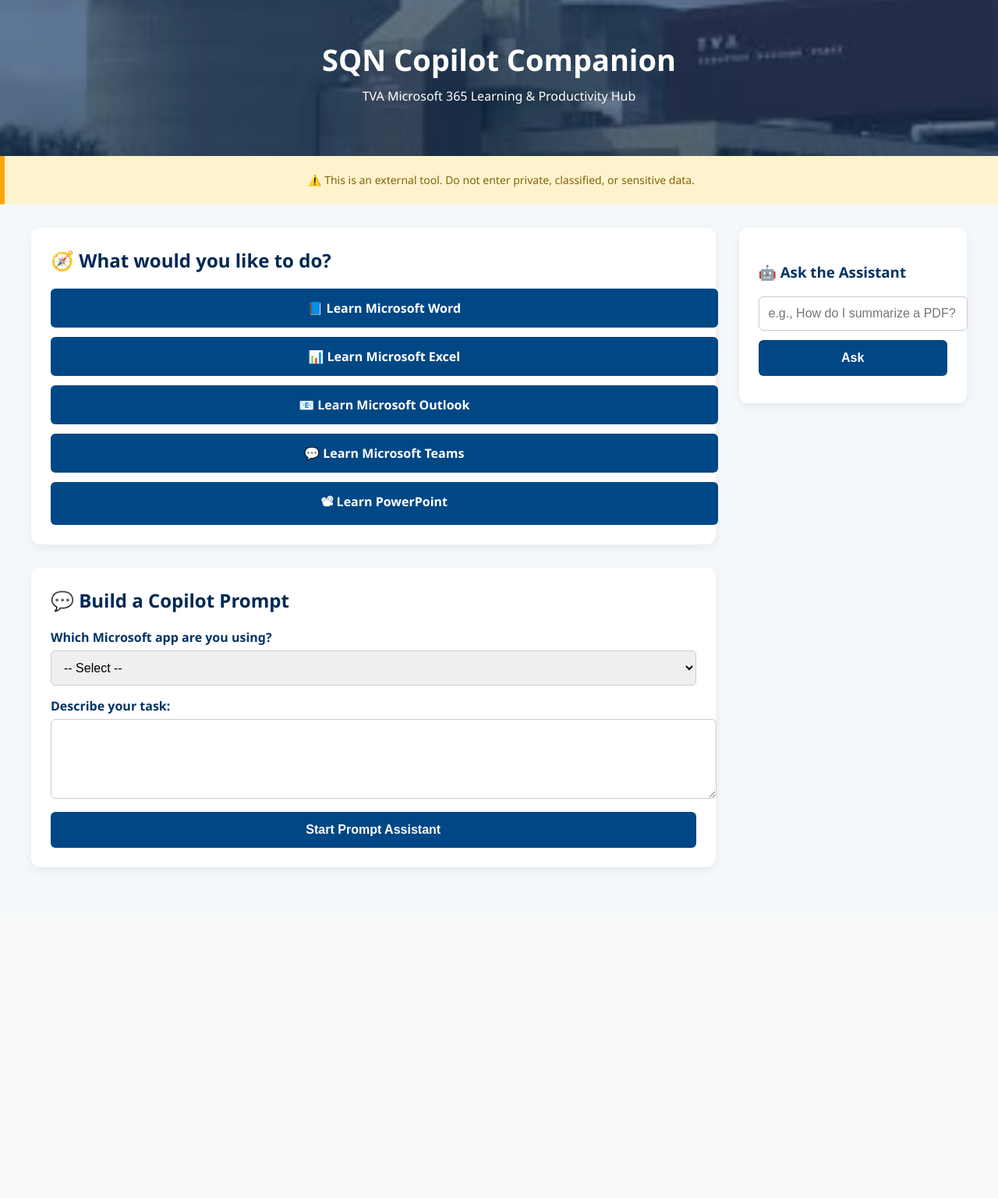
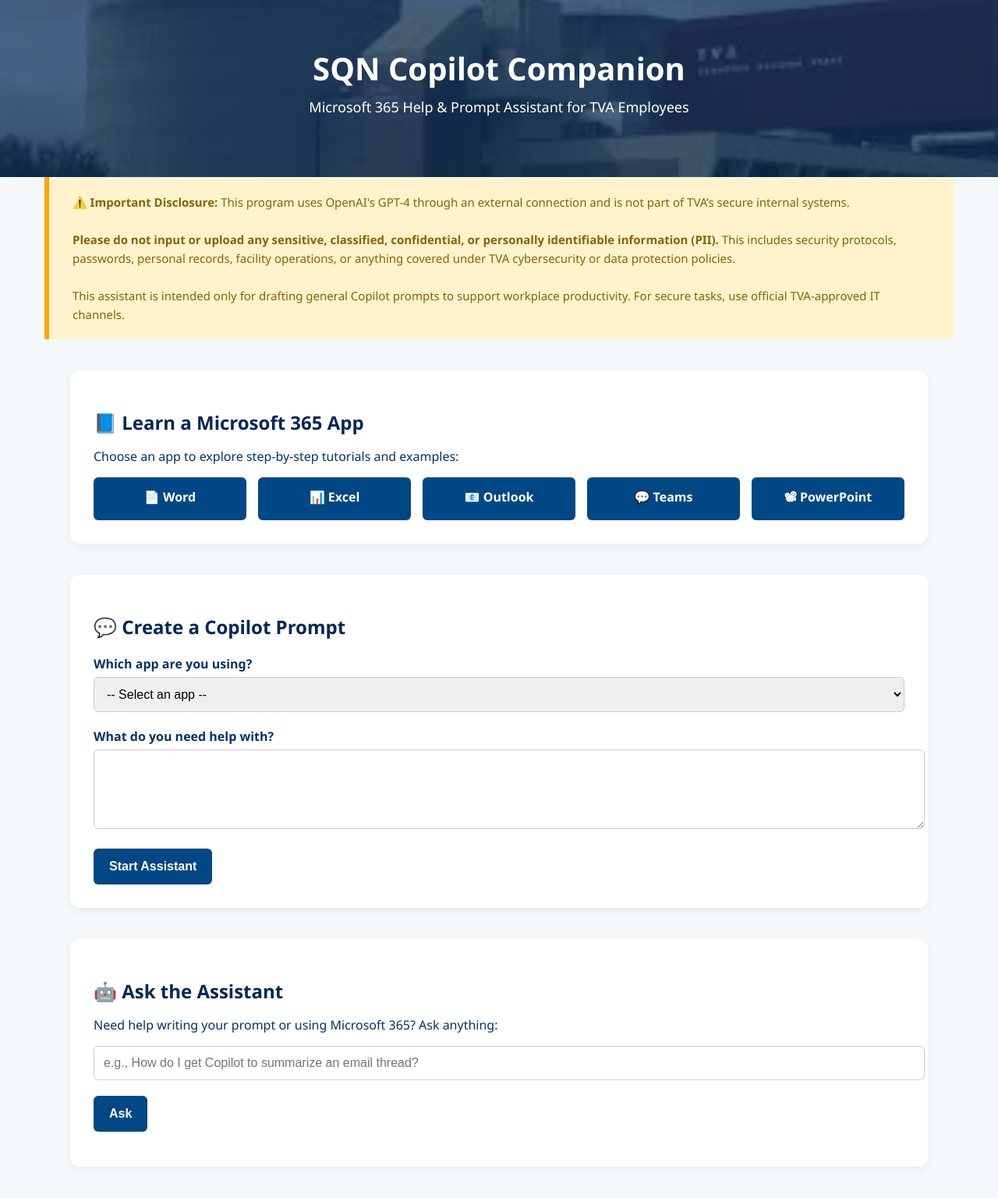
Before and after one commit to boombee101/copilot_app, a Flask app: page /home in a window 1280 px wide. Shown: the whole page at 78% size. Before the commit the page ends 1115 px from the top, so only its background shows below. Run offline with Flask 3, Linux system fonts and the light colour scheme; the visitor is signed in with stand-in values (Sample User, id 1).

Commit message:
Redesigned homepage layout for SQN Copilot Companion

```diff
--- a/templates/home.html
+++ b/templates/home.html
@@ -1,18 +1,19 @@
 <!DOCTYPE html>
 <html>
 <head>
-    <title>SQN Copilot Companion – Microsoft 365 Hub</title>
+    <title>SQN Copilot Companion | Microsoft 365 Help Center</title>
     <style>
         body {
             font-family: "Segoe UI", Tahoma, sans-serif;
             background-color: #f4f8fb;
             color: #003366;
             margin: 0;
+            padding: 0;
         }
 
         .header {
             background: url("/static/images/sqn2.jpg") center center/cover no-repeat;
-            padding: 50px 20px;
+            padding: 60px 20px;
             text-align: center;
             color: white;
             position: relative;
@@ -20,7 +21,7 @@
 
         .header::after {
             content: "";
-            background: rgba(0, 40, 85, 0.6);
+            background: rgba(0, 40, 85, 0.7);
             position: absolute;
             top: 0; left: 0; width: 100%; height: 100%;
             z-index: 0;
@@ -31,79 +32,94 @@
             z-index: 1;
         }
 
-        .header h1 {
+        .header-content h1 {
             margin: 0;
-            font-size: 38px;
+            font-size: 40px;
+            font-weight: bold;
         }
 
-        .header p {
-            font-size: 16px;
+        .header-content p {
+            font-size: 18px;
             margin-top: 10px;
         }
 
-        .container {
-            max-width: 1200px;
-            margin: auto;
-            padding: 30px;
-            display: flex;
-            gap: 30px;
+        .disclaimer {
+            background-color: #fff3cd;
+            color: #856404;
+            border-left: 6px solid #ffa502;
+            padding: 20px 30px;
+            margin: 0 auto;
+            font-size: 15px;
+            line-height: 1.6;
+            max-width: 1100px;
         }
 
-        .main {
-            flex: 3;
-        }
-
-        .sidebar {
-            flex: 1;
-            display: flex;
-            flex-direction: column;
-            gap: 20px;
-        }
-
-        .card {
-            background: white;
-            padding: 25px;
-            border-radius: 12px;
-            box-shadow: 0 4px 12px rgba(0,0,0,0.06);
+        .container {
+            max-width: 1100px;
+            margin: 40px auto;
+            padding: 0 20px;
         }
 
         h2 {
-            margin-top: 0;
+            font-size: 24px;
+            margin-bottom: 10px;
             color: #002855;
         }
 
-        .btn {
-            display: block;
-            width: 100%;
+        .section {
+            background: white;
+            padding: 30px;
+            border-radius: 12px;
+            box-shadow: 0 4px 12px rgba(0,0,0,0.05);
+            margin-bottom: 40px;
+        }
+
+        .grid-buttons {
+            display: flex;
+            flex-wrap: wrap;
+            gap: 15px;
+        }
+
+        .grid-buttons a {
+            flex: 1 1 150px;
+            text-align: center;
             padding: 14px;
-            margin-top: 12px;
             background-color: #004785;
             color: white;
             font-weight: bold;
-            border: none;
+            text-decoration: none;
             border-radius: 6px;
-            cursor: pointer;
-            font-size: 16px;
-            text-align: center;
-            text-decoration: none;
+            transition: background 0.2s ease;
         }
 
-        .section {
-            margin-bottom: 30px;
+        .grid-buttons a:hover {
+            background-color: #003366;
         }
 
         label {
             font-weight: bold;
             display: block;
-            margin: 15px 0 6px;
+            margin: 20px 0 6px;
         }
 
-        textarea, select, input[type="text"] {
+        input[type="text"], select, textarea {
             width: 100%;
             padding: 12px;
+            border: 1px solid #ccc;
+            border-radius: 6px;
+            font-size: 16px;
+        }
+
+        button {
+            margin-top: 20px;
+            background-color: #004785;
+            color: white;
+            border: none;
+            padding: 14px 20px;
+            font-weight: bold;
             font-size: 16px;
             border-radius: 6px;
-            border: 1px solid #ccc;
+            cursor: pointer;
         }
 
         textarea[readonly] {
@@ -111,24 +127,8 @@
             font-family: monospace;
         }
 
-        .history li {
-            margin-bottom: 10px;
-            font-size: 15px;
-        }
-
-        .disclaimer {
-            background-color: #fff3cd;
-            color: #856404;
-            border-left: 6px solid #ffa502;
-            padding: 20px;
-            font-size: 14px;
-            line-height: 1.6;
-            margin: 0;
-            text-align: center;
-        }
-
         .back-link {
-            margin-top: 20px;
+            margin-top: 30px;
             display: inline-block;
             color: #004785;
             text-decoration: none;
@@ -136,20 +136,13 @@
         }
     </style>
     <script>
-        function copyPrompt() {
-            const box = document.getElementById("finalPromptBox");
-            box.select();
-            document.execCommand("copy");
-            alert("Prompt copied to clipboard!");
-        }
-
         async function askGptHelp() {
             const input = document.getElementById("gptQuestion");
             const responseBox = document.getElementById("gptResponse");
             const question = input.value.trim();
             if (!question) return;
 
-            responseBox.innerText = "🤖 Thinking...";
+            responseBox.innerText = "Thinking...";
             const res = await fetch("/ask_gpt", {
                 method: "POST",
                 headers: { 'Content-Type': 'application/json' },
@@ -157,7 +150,14 @@
             });
 
             const data = await res.json();
-            responseBox.innerText = data.answer || "⚠️ Something went wrong.";
+            responseBox.innerText = data.answer || "Something went wrong.";
+        }
+
+        function copyPrompt() {
+            const box = document.getElementById("finalPromptBox");
+            box.select();
+            document.execCommand("copy");
+            alert("Prompt copied!");
         }
 
         function toggleManual() {
@@ -171,33 +171,40 @@
     <div class="header">
         <div class="header-content">
             <h1>SQN Copilot Companion</h1>
-            <p>TVA Microsoft 365 Learning & Productivity Hub</p>
+            <p>Microsoft 365 Help & Prompt Assistant for TVA Employees</p>
         </div>
     </div>
 
     <div class="disclaimer">
-        ⚠️ This is an external tool. Do not enter private, classified, or sensitive data.
+        <strong>⚠️ Important Disclosure:</strong> This program uses OpenAI's GPT-4 through an external connection and is not part of TVA’s secure internal systems.
+        <br><br>
+        <strong>Please do not input or upload any sensitive, classified, confidential, or personally identifiable information (PII).</strong>
+        This includes security protocols, passwords, personal records, facility operations, or anything covered under TVA cybersecurity or data protection policies.
+        <br><br>
+        This assistant is intended only for drafting general Copilot prompts to support workplace productivity. For secure tasks, use official TVA-approved IT channels.
     </div>
 
     <div class="container">
-        <div class="main">
 
-            <div class="card section">
-                <h2>🧭 What would you like to do?</h2>
-                <a class="btn" href="/learn/word">📘 Learn Microsoft Word</a>
-                <a class="btn" href="/learn/excel">📊 Learn Microsoft Excel</a>
-                <a class="btn" href="/learn/outlook">📧 Learn Microsoft Outlook</a>
-                <a class="btn" href="/learn/teams">💬 Learn Microsoft Teams</a>
-                <a class="btn" href="/learn/powerpoint">📽 Learn PowerPoint</a>
+        <div class="section">
+            <h2>📘 Learn a Microsoft 365 App</h2>
+            <p>Choose an app to explore step-by-step tutorials and examples:</p>
+            <div class="grid-buttons">
+                <a href="/learn/word">📄 Word</a>
+                <a href="/learn/excel">📊 Excel</a>
+                <a href="/learn/outlook">📧 Outlook</a>
+                <a href="/learn/teams">💬 Teams</a>
+                <a href="/learn/powerpoint">📽 PowerPoint</a>
+            </div>
         </div>
 
-            <form method="post" class="card section">
-                <h2>💬 Build a Copilot Prompt</h2>
+        <form method="post" class="section">
+            <h2>💬 Create a Copilot Prompt</h2>
 
             {% if not questions and not final_prompt %}
-                    <label for="app">Which Microsoft app are you using?</label>
+                <label for="app">Which app are you using?</label>
                 <select name="app" id="app" required>
-                        <option value="">-- Select --</option>
+                    <option value="">-- Select an app --</option>
                     <option value="Word">Word</option>
                     <option value="Excel">Excel</option>
                     <option value="Outlook">Outlook</option>
@@ -205,33 +212,32 @@
                     <option value="PowerPoint">PowerPoint</option>
                 </select>
 
-                    <label for="task">Describe your task:</label>
+                <label for="task">What do you need help with?</label>
                 <textarea name="task" id="task" rows="4" required></textarea>
 
-                    <button type="submit" class="btn">Start Prompt Assistant</button>
+                <button type="submit">Start Assistant</button>
 
             {% elif questions and not final_prompt %}
-                    <h3>✏️ Please answer these follow-up questions:</h3>
+                <h3>✏️ Follow-Up Questions</h3>
                 {% for question in questions %}
                     <label>{{ question }}</label>
                     <input type="text" name="answer_{{ loop.index0 }}">
                 {% endfor %}
                 <input type="hidden" name="original_task" value="{{ original_task }}">
-                    <button type="submit" class="btn">Generate Final Prompt</button>
+                <button type="submit">Generate Prompt</button>
 
             {% elif final_prompt %}
-                    <h3>✅ Final Copilot Prompt:</h3>
+                <h3>✅ Final Copilot Prompt</h3>
                 <textarea id="finalPromptBox" rows="6" readonly>{{ final_prompt }}</textarea>
-                    <button type="button" class="btn" onclick="copyPrompt()">📋 Copy Prompt</button>
+                <button type="button" onclick="copyPrompt()">📋 Copy Prompt</button>
 
                 {% if manual_instructions %}
                     <div style="margin-top: 20px;">
-                            <button type="button" class="btn" onclick="toggleManual()">👣 Show Manual Instructions</button>
+                        <button type="button" onclick="toggleManual()">👣 Show Manual Steps</button>
+                        <div id="manualInstructions" style="display:none; margin-top:15px;">
+                            <h3>📝 Manual Instructions</h3>
+                            <p style="white-space: pre-line;">{{ manual_instructions }}</p>
                         </div>
-
-                        <div id="manualInstructions" style="display:none; margin-top:15px;">
-                            <h3>📝 Manual Steps:</h3>
-                            <p style="white-space: pre-line;">{{ manual_instructions }}</p>
                     </div>
                 {% endif %}
 
@@ -239,20 +245,19 @@
                 <a href="/logout" class="back-link">Log Out</a>
             {% endif %}
         </form>
-        </div>
 
-        <div class="sidebar">
-            <div class="card">
-                <h3>🤖 Ask the Assistant</h3>
-                <input type="text" id="gptQuestion" placeholder="e.g., How do I summarize a PDF?">
-                <button class="btn" onclick="askGptHelp()">Ask</button>
-                <div id="gptResponse" style="margin-top: 10px;"></div>
+        <div class="section">
+            <h2>🤖 Ask the Assistant</h2>
+            <p>Need help writing your prompt or using Microsoft 365? Ask anything:</p>
+            <input type="text" id="gptQuestion" placeholder="e.g., How do I get Copilot to summarize an email thread?">
+            <button type="button" onclick="askGptHelp()">Ask</button>
+            <div id="gptResponse" style="margin-top: 15px;"></div>
         </div>
 
         {% if history %}
-            <div class="card">
-                <h3>📜 Prompt History</h3>
-                <ul class="history">
+        <div class="section">
+            <h2>📜 Recent Prompts</h2>
+            <ul>
                 {% for item in history %}
                     <li><strong>{{ item.task }}</strong><br><em>{{ item.prompt }}</em></li>
                 {% endfor %}
@@ -260,6 +265,6 @@
         </div>
         {% endif %}
     </div>
-    </div>
+
 </body>
 </html>
```
Lines whose indentation alone changed are shown as unchanged.
